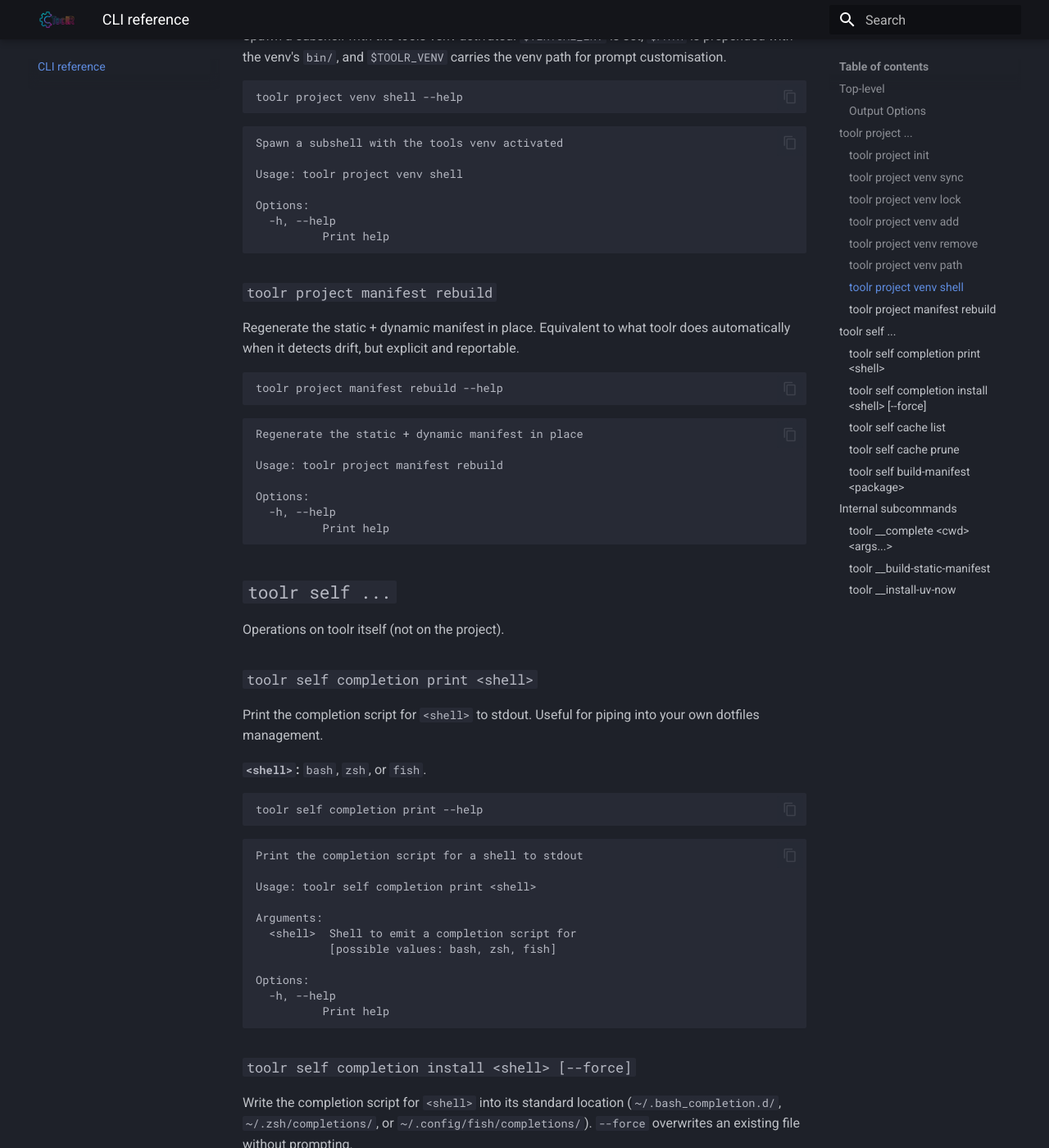
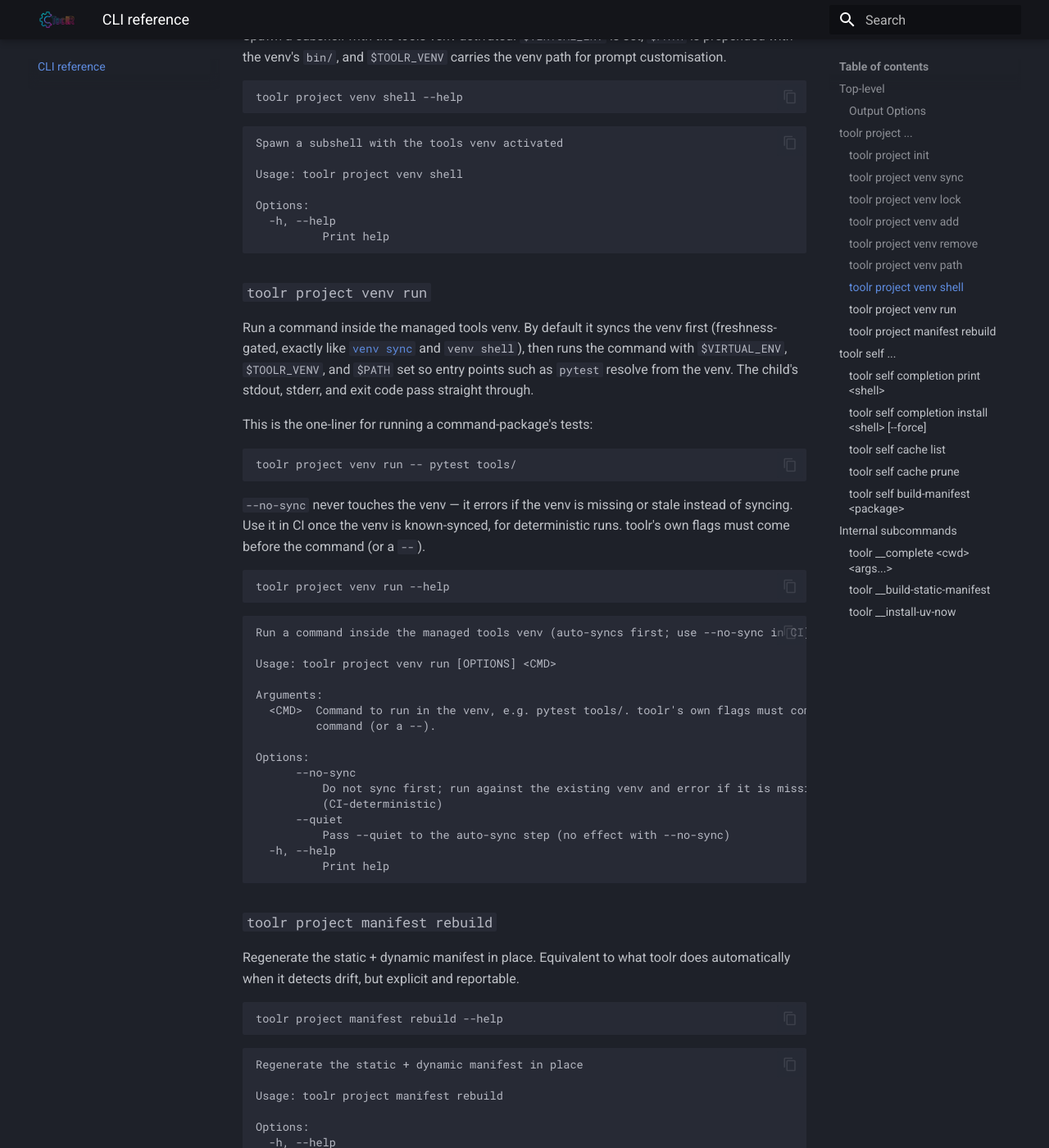
Before and after one commit to s0undt3ch/ToolR, an MkDocs documentation site: the page built from docs/cli.md, in a window 1280 px wide and 1400 px high, scrolled down 5809 px. Shown: the whole window at 82% size. Built offline with MkDocs 1.6.1 and Material for MkDocs 9.7.7, drawn with Linux system fonts in a browser that asks for light colours.

Commit message:
docs(cli): document `toolr project venv run`

````diff
--- /dev/null
+++ b/docs/cli-files/project-venv-run-help.txt
@@ -0,0 +1,16 @@
+Run a command inside the managed tools venv (auto-syncs first; use --no-sync in CI)
+
+Usage: toolr project venv run [OPTIONS] <CMD>
+
+Arguments:
+  <CMD>  Command to run in the venv, e.g. pytest tools/. toolr's own flags must come before the
+         command (or a --).
+
+Options:
+      --no-sync
+          Do not sync first; run against the existing venv and error if it is missing or stale
+          (CI-deterministic)
+      --quiet
+          Pass --quiet to the auto-sync step (no effect with --no-sync)
+  -h, --help
+          Print help
--- a/docs/cli.md
+++ b/docs/cli.md
@@ -186,6 +186,32 @@ toolr project venv shell --help
 --8<-- "docs/cli-files/project-venv-shell-help.txt"
 ```
 
+### `toolr project venv run` {#project-venv-run}
+
+Run a command inside the managed tools venv. By default it syncs the venv
+first (freshness-gated, exactly like [`venv sync`](#project-venv-sync) and
+`venv shell`), then runs the command with `$VIRTUAL_ENV`, `$TOOLR_VENV`, and
+`$PATH` set so entry points such as `pytest` resolve from the venv. The child's
+stdout, stderr, and exit code pass straight through.
+
+This is the one-liner for running a command-package's tests:
+
+```sh
+toolr project venv run -- pytest tools/
+```
+
+`--no-sync` never touches the venv — it errors if the venv is missing or stale
+instead of syncing. Use it in CI once the venv is known-synced, for
+deterministic runs. toolr's own flags must come before the command (or a `--`).
+
+```sh
+toolr project venv run --help
+```
+
+```text
+--8<-- "docs/cli-files/project-venv-run-help.txt"
+```
+
 ### `toolr project manifest rebuild` {#project-manifest-rebuild}
 
 Regenerate the static + dynamic manifest in place. Equivalent to what
````
Also changed, not shown: 2 other files.
